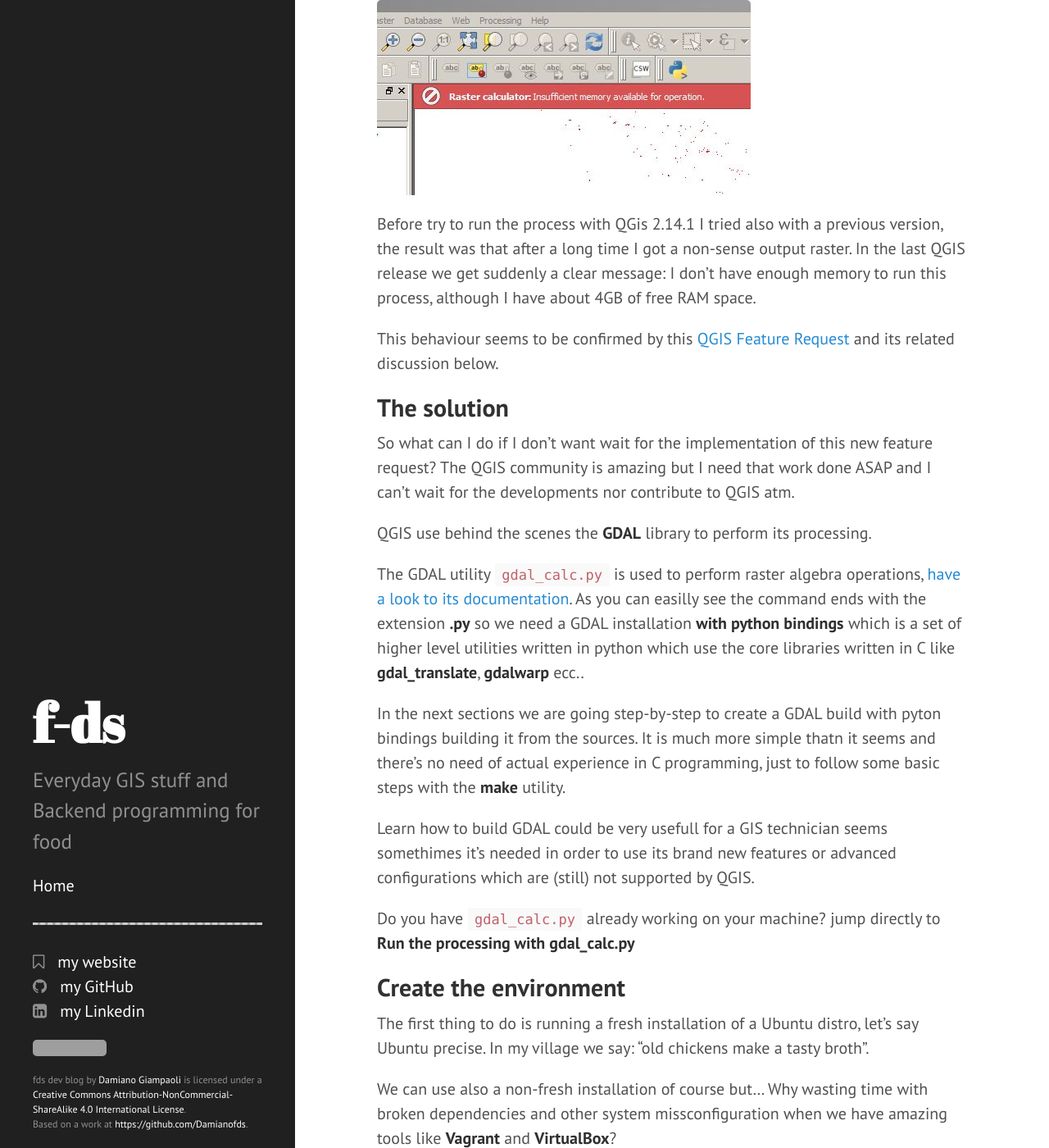
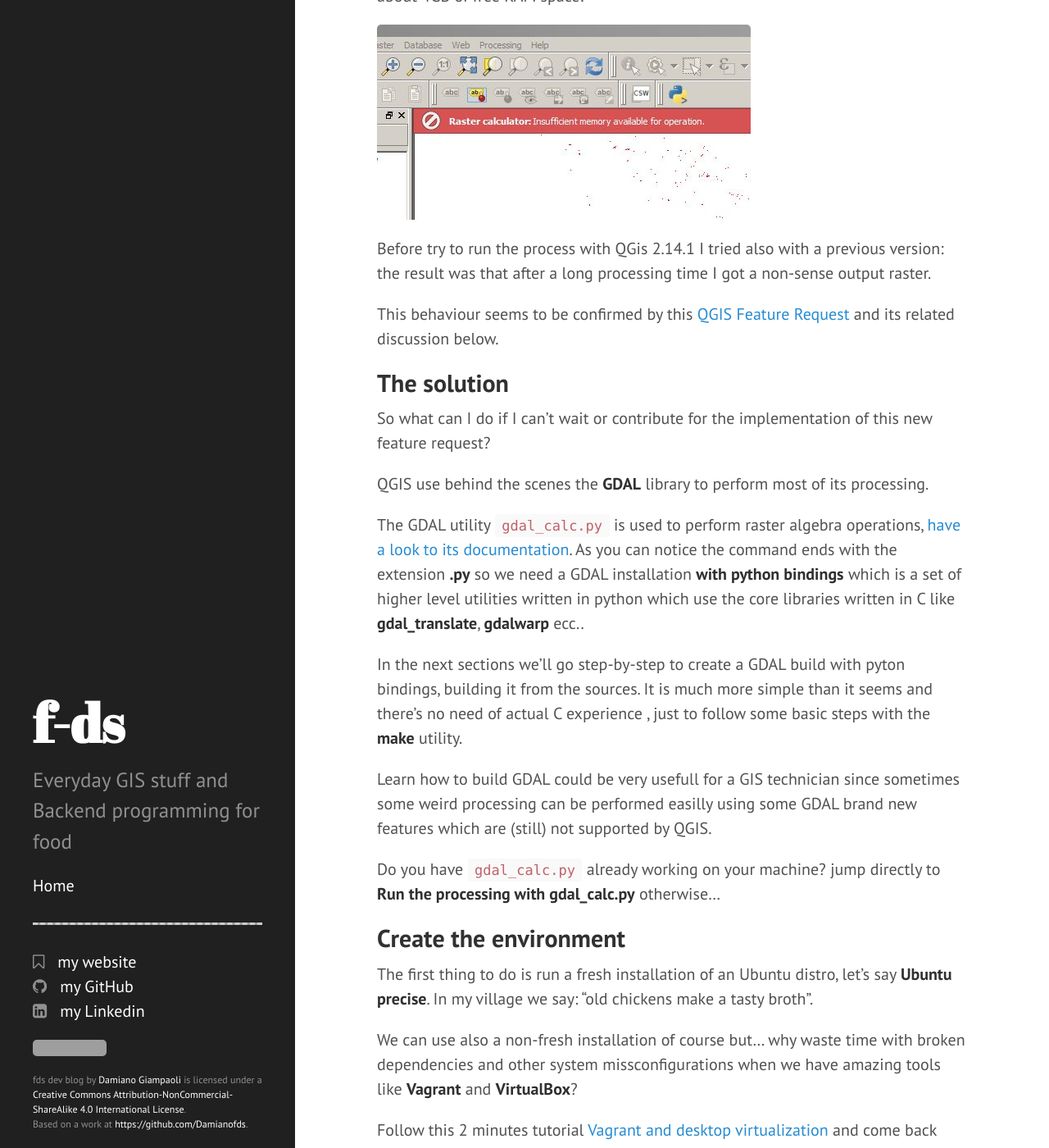
Before and after one commit to f-ds/f-ds.github.io, a Jekyll site: the page built from _posts/2016-04-18-raster-algebra-with-gdal-and-no-qgis.markdown, in a window 1280 px wide and 1400 px high, scrolled down 1263 px. Shown: the whole window at 82% size. Built offline with Jekyll 4.4.1, drawn with Linux system fonts in a browser that asks for light colours; nearby versions of some CDN libraries; some of the changed text lies outside the part shown; grey boxes are pictures that could not be loaded.

Commit message:
Post update: Raster algebra with GDAL (and no QGIS)

````diff
--- a/_posts/2016-04-18-raster-algebra-with-gdal-and-no-qgis.markdown
+++ b/_posts/2016-04-18-raster-algebra-with-gdal-and-no-qgis.markdown
@@ -7,49 +7,48 @@
 ---
 ## The problem
 
-I recently tried to use the **QGIS** 2.14.1 raster calculator to do some very basic operations on a forest loss map.
+I recently tried to use the **QGIS** 2.14.1 raster calculator to do some raster algebra operations on a forest loss map.
 
-The raster has a `~47000x46000` resolution with a `Byte` pixel type. The file size of the uncompressed **GeoTiff** version was about `2GB`.
+The map has a `~47000x46000` resolution with a `Byte` pixel type. The file size of the uncompressed **GeoTiff** version is about `2GB`.
 
-Since my forest loss map represents the areas where forest has been lost in each year between 2001 and 2014 each "valorized" pixel contains an integer number p with `1 <= p <= 15` indicating when the loss happened.
+Since my forest loss map represents the areas where forests has been lost in each year between 2001 and 2014, each "valorized" pixel contains an integer number `p` with `1 <= p <= 15` indicating when the loss happened.
 
 My task was simple: create a single raster representing the forest loss status for each single year (so create 14 different files). This different format was needed for a further elaboration.
 
-I opened QGIS soon and I used its **Raster calucator** functionality
+I opened QGIS and I used its **Raster calucator** functionality
 
 ![The QGis Raster Calculator GUI](https://rawgit.com/f-ds/f-ds.github.io/master/public/img/raster-calculator.jpg){: height="345px" width="500px"}
 
-In order to extract the data for the year 2009 I wanna create a new raster with the same properties of the input one but with pixel value equals to 0 where the pixel in the input raster not equals to 9
+In order to extract the data for the year 2009 I wanted to create a new raster with the same properties of the input one but with **pixel value equals to 0** where the pixel in the input raster **not equals to 9**
 
 `("italy_loss_2000-2014_retiled_lzw@1" ==9)*9+("italy_loss_2000-2014_retiled_lzw@1"!=9)*0`
 
-But when I run the process I get this error:
+But when I launched the process I got this **Out Of Memory** error, although I had about 4GB of free RAM space:
 
 ![The QGis Raster Calculator OOM](https://rawgit.com/f-ds/f-ds.github.io/master/public/img/raster-calculator-error.jpg)
 
-Before try to run the process with QGis 2.14.1 I tried also with a previous version, the result was that after a long time I got a non-sense output raster.
-In the last QGIS release we get suddenly a clear message: I don't have enough memory to run this process, although I have about 4GB of free RAM space.
+Before try to run the process with QGis 2.14.1 I tried also with a previous version: the result was that after a long processing time I got a non-sense output raster.
 
 This behaviour seems to be confirmed by this [QGIS Feature Request](https://hub.qgis.org/issues/13336) and its related discussion below.
 
 ## The solution
 
-So what can I do if I don't want wait for the implementation of this new feature request? The QGIS community is amazing but I need that work done ASAP and I can't wait for the developments nor contribute to QGIS atm.
+So what can I do if I can't wait or contribute for the implementation of this new feature request?
 
-QGIS use behind the scenes the **GDAL** library to perform its processing.
+QGIS use behind the scenes the **GDAL** library to perform most of its processing.
 
-The GDAL utility `gdal_calc.py` is used to perform raster algebra operations, [have a look to its documentation](http://www.gdal.org/gdal_calc.html). As you can easilly see the command ends with the extension  **.py** so we need a GDAL installation **with python bindings** which is a set of higher level utilities written in python which use the core libraries written in C like **gdal_translate**, **gdalwarp** ecc..
+The GDAL utility `gdal_calc.py` is used to perform raster algebra operations, [have a look to its documentation](http://www.gdal.org/gdal_calc.html). As you can notice the command ends with the extension  **.py** so we need a GDAL installation **with python bindings** which is a set of higher level utilities written in python which use the core libraries written in C like **gdal_translate**, **gdalwarp** ecc..
 
-In the next sections we are going step-by-step to create a GDAL build with pyton bindings building it from the sources. It is much more simple thatn it seems and there's no need of actual experience in C programming, just to follow some basic steps with the **make** utility.
+In the next sections we'll go step-by-step to create a GDAL build with pyton bindings, building it from the sources. It is much more simple than it seems and there's no need of actual C experience , just to follow some basic steps with the **make** utility.
 
-Learn how to build GDAL could be very usefull for a GIS technician seems somethimes it's needed in order to use its brand new features or advanced configurations which are (still) not supported by QGIS.
+Learn how to build GDAL could be very usefull for a GIS technician since sometimes some weird processing can be performed easilly using some GDAL brand new features which are (still) not supported by QGIS.
 
-Do you have `gdal_calc.py` already working on your machine? jump directly to **Run the processing with gdal_calc.py**
+Do you have `gdal_calc.py` already working on your machine? jump directly to **Run the processing with gdal_calc.py** otherwise...
 
 ## Create the environment
-The first thing to do is running a fresh installation of a Ubuntu distro, let's say Ubuntu precise. In my village we say: "old chickens make a tasty broth".
+The first thing to do is run a fresh installation of an Ubuntu distro, let's say **Ubuntu precise**. In my village we say: "old chickens make a tasty broth".
 
-We can use also a non-fresh installation of course but... Why wasting time with broken dependencies and other system missconfiguration when we have amazing tools like **Vagrant** and **VirtualBox**?
+We can use also a non-fresh installation of course but... why waste time with broken dependencies and other system missconfigurations when we have amazing tools like **Vagrant** and **VirtualBox**?
 
 Follow this 2 minutes tutorial [Vagrant and desktop virtualization](http://f-ds.github.io/devops/2016/04/14/real-vagrant-in-2-minutes-run-ubuntu-or-centos.html) and come back here when your Ubuntu is up and running.
 
@@ -104,20 +103,22 @@
 
 `-j 2` is the number of jobs we wanna run in order to speedup the process (see [make man page](http://linux.die.net/man/1/make)). Don't add more than the number of your virtual (or physical) logic threads.
 
-The make command takes a long time, It's time for a coffee and read the hacker news (or switch to your fucking assigned parallel task)
+The make command could takes a long time, it's time for a coffee and read the hacker news (or switch working to your other fucking assigned parallel task)
 
-after make command has finished run
+when the make command has finished, run:
 
 ```
 #$ sudo make install
 #$ sudo ldconfig
 ```
 
-and then cross your fingers and type `gdal_calc.py` on your command line. If you get the command help menu you can start with the actual raster processing. If you receive a bash or python error... Bad for you, it's time to fix something!
+then cross your fingers and type `gdal_calc.py` on your command line.
+
+If you get the command help menu you can start with the actual raster processing. If you receive a bash or python error... bad for you, it's time to fix something!
 
 ## Run the processing with gdal_calc.py
 
-ok so now upload on your VM your raster dataset, in my case the aggregated forest loss map, and perform the same computation we tried to run with QGIS: we want to create a new raster only with pixel value equals to 9 .
+ok so now upload on your VM your raster dataset, in my case the aggregated forest loss map, and perform the same computation we tried to run with QGIS: we want to create a new raster extracting only the pixels with value equals to 9 .
 
 ```
 #/home/vagrant/$ gdal_calc.py -A italy_loss_2009_lzw.tif --outfile=result.tif --calc="(A==9)*9+(A!=9)*0" --format=GTiff --type=Byte
@@ -133,7 +134,9 @@
 
 * `--format=GTiff` a GDAL supported format, By default it is **GTiff** (so it wouldn't be required in this case)
 
-* `--type=Byte` The type of the Pixel. Note that by default it is **Float64** which creates an output file which is ~8 times bigger in term of size if your input is **Byte**. we can't set this parameter from the QGIS GUI and it allows to avoid firther conversion processing and sometimes could help if you have a limitated HD free space.
+* `--type=Byte` The type of the Pixel.
+
+Note that by default the default output type is **Float64** which creates an output file which is ~8 times bigger in term of size if your input raster is **Byte**. we can't set this parameter from the QGIS GUI and it allows to avoid firther conversion processing and sometimes could help if you have a limitated HD free space.
 
 
 After some minutes I finally get my 2009 forest loss map, ready to be further processed!
````
Also changed, not shown: other parts of _posts/2016-04-18-raster-algebra-with-gdal-and-no-qgis.markdown (+1 -1 lines).
